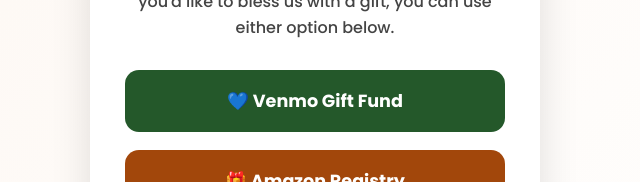
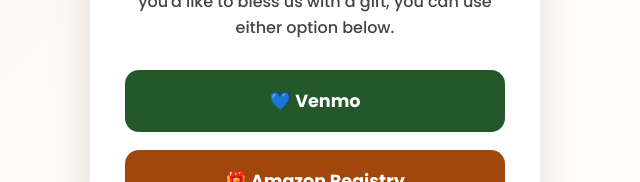
Before and after one commit to isaacflow3rs-arch/wedding, a plain HTML site: page index.html in a window 1280 px wide. Shown: the part 362-544 px from the top of the page, without its empty margins (325-965 px from the left). Drawn offline with Linux system fonts and the light colour scheme.

Commit message:
Update index.html

```diff
--- a/index.html
+++ b/index.html
@@ -100,7 +100,7 @@
     <a class="button venmo"
        href="https://www.venmo.com/u/isaacandvaleria"
        target="_blank">
-       💙 Venmo Gift Fund
+       💙 Venmo
     </a>
 
     <a class="button amazon"
```
